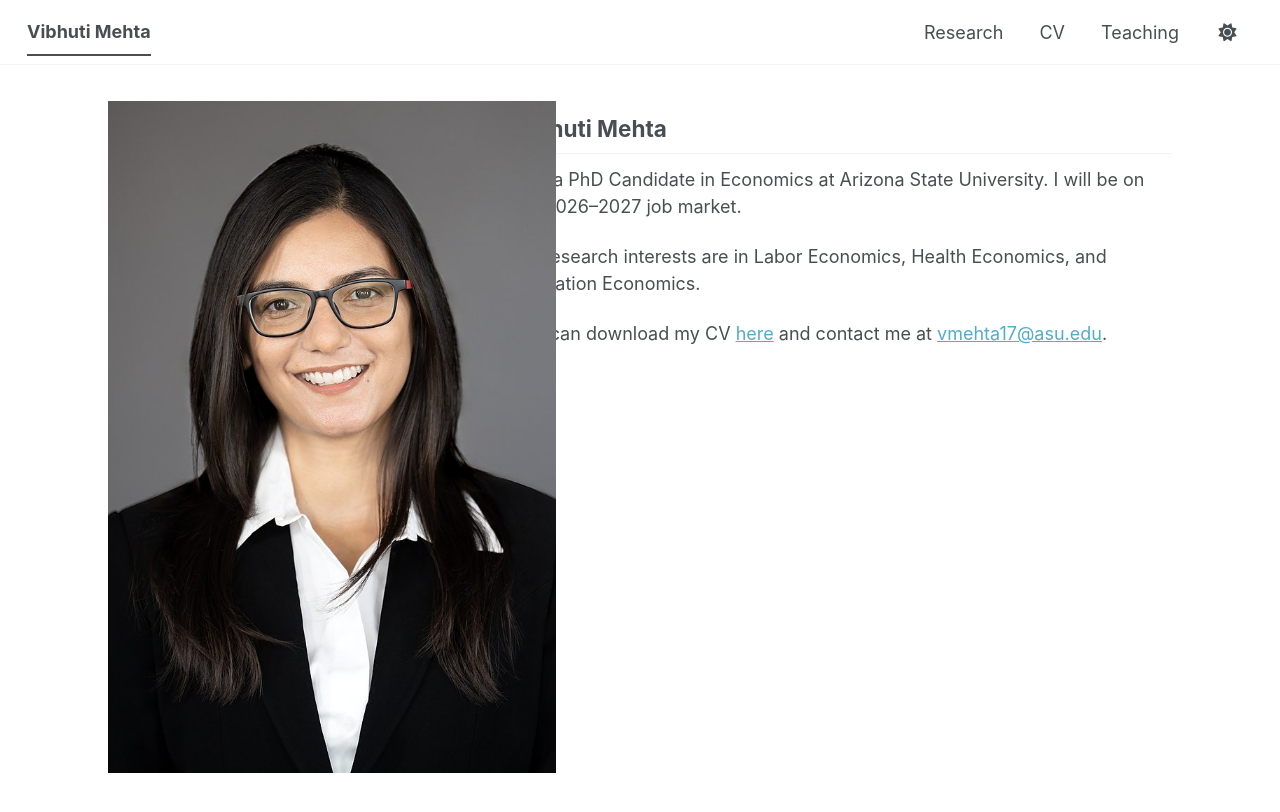
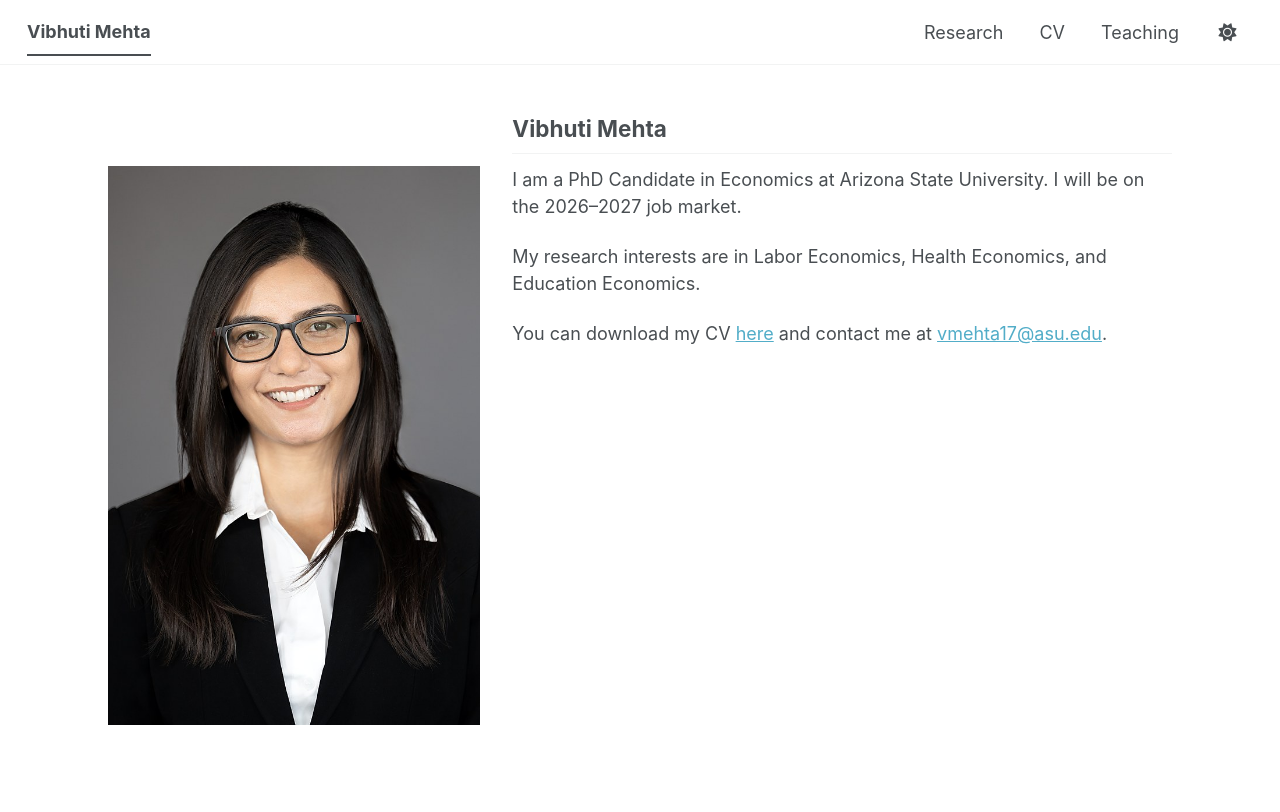
Before and after one commit to vibhuti-mehta/vibhuti-mehta.github.io, a Jekyll site: the page built from _pages/about.md, in a window 1280 px wide. Shown: the top 812 px of the page. Built offline with Jekyll 4.4.1, drawn with Linux system fonts in a browser that asks for light colours; a style sheet for code colours, icons or effects is not loaded.

Commit message:
Adjust sidebar positioning and dimensions

```diff
--- a/_includes/head/custom.html
+++ b/_includes/head/custom.html
@@ -24,6 +24,10 @@
     #main:has(.sidebar) { max-width: 1100px !important; }
     #main .sidebar,
     #main .sidebar.sticky {
+      position: relative !important;
+      top: auto !important;
+      left: auto !important;
+      height: auto !important;
       width: 35% !important;
       max-width: 35% !important;
       float: left !important;
```
